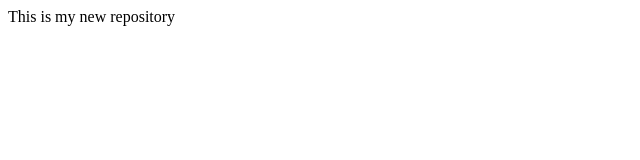
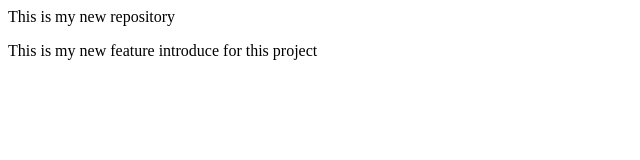
Before and after one commit to Pritesh-Gaykar/localRepo, a plain HTML site: page index.html in a window 1280 px wide. Shown: the whole page, without its empty margins (0-640 px from the left). Drawn offline with Linux system fonts and the light colour scheme.

Commit message:
Adding New Feature

```diff
--- a/index.html
+++ b/index.html
@@ -1 +1,2 @@
 <p>This is my new repository</p>
+<p>This is my new feature introduce for this project</p>
```
